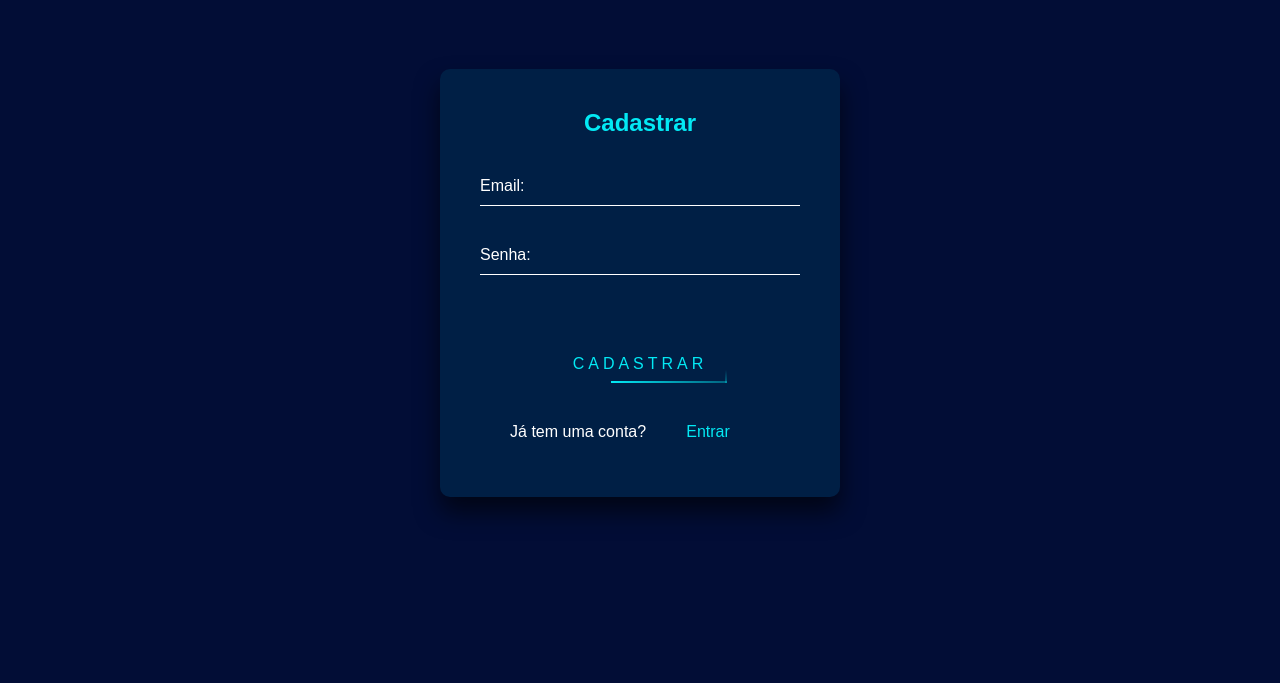
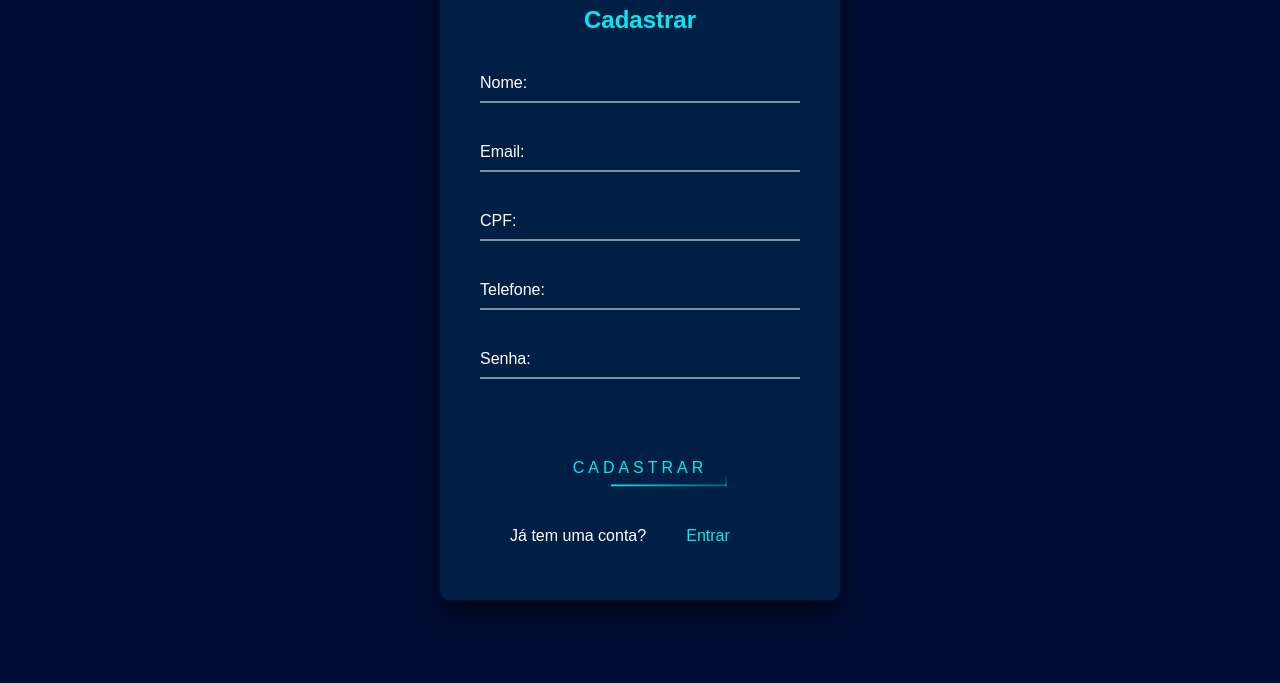
Before and after one commit to inc-view/inc-view.github.io, a plain HTML site: page Login/cadastro.html in a window 1280 px wide. Shown: the part 117-800 px from the top of the page. Drawn offline with Linux system fonts and the light colour scheme.

Commit message:
inputs cadastro

```diff
--- a/Login/cadastro.html
+++ b/Login/cadastro.html
@@ -17,7 +17,19 @@
   <form>
     <div class="user-box">
       <input type="text" name="" required="">
+      <label>Nome:</label>
+    </div>
+    <div class="user-box">
+      <input type="text" name="" required="">
       <label>Email:</label>
+    </div>
+    <div class="user-box">
+      <input type="text" name="" required="">
+      <label>CPF:</label>
+    </div>
+    <div class="user-box">
+      <input type="text" name="" required="">
+      <label>Telefone:</label>
     </div>
     <div class="user-box">
       <input type="password" name="" required="">
```
